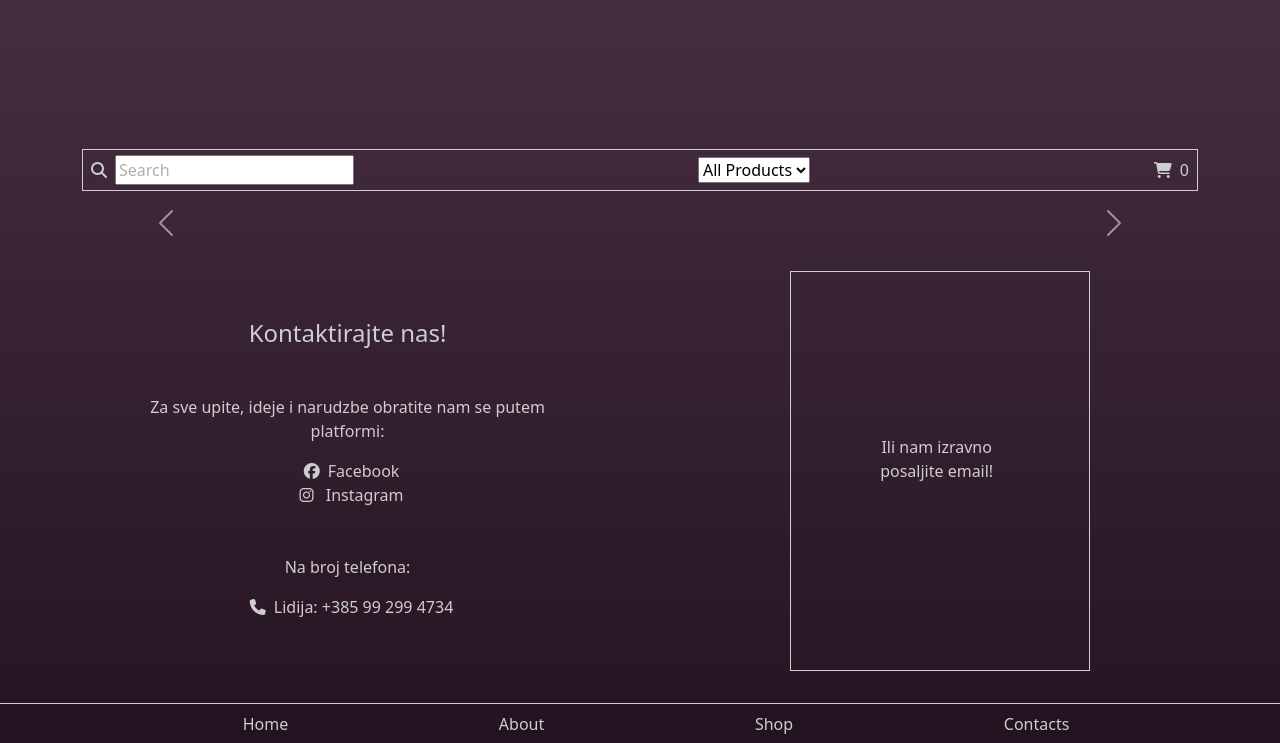
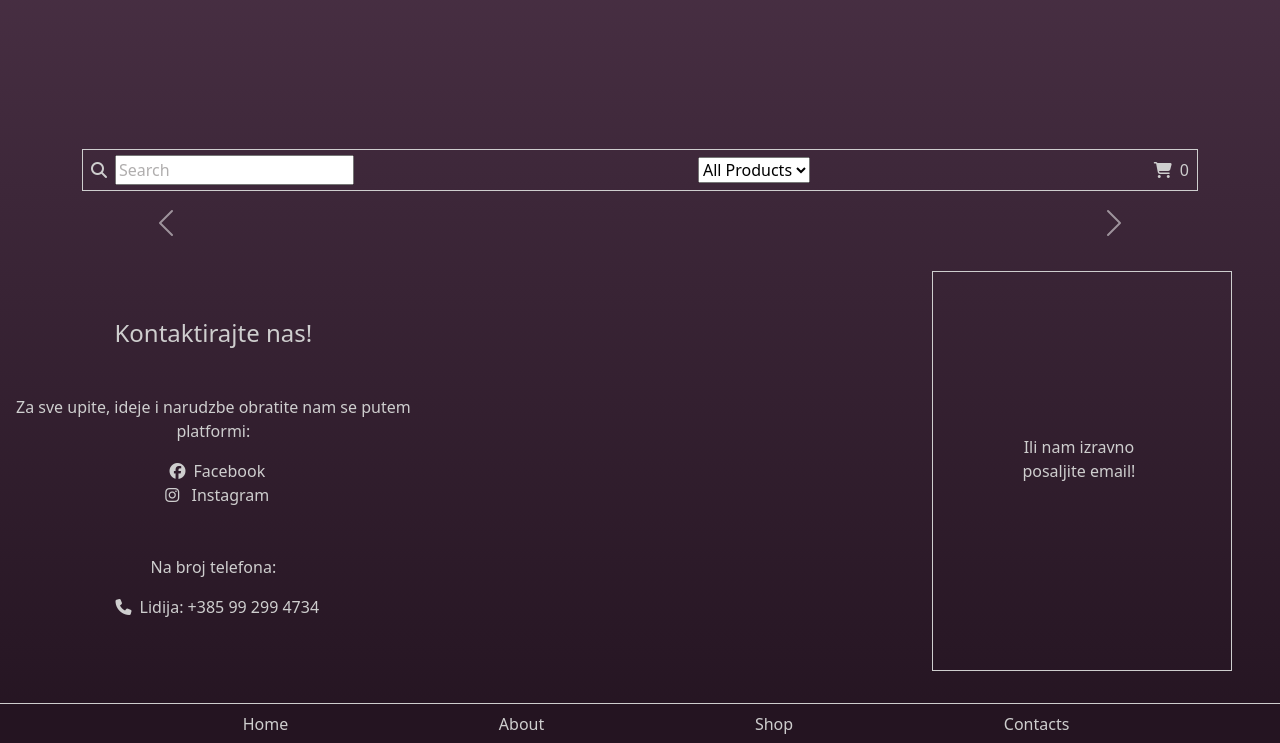
Before and after one commit to lorenaVrb/Candle-Delight, a plain HTML site: page index.html in a window 1280 px wide. Shown: the part 1463-2206 px from the top of the page. Drawn offline with nearby package versions, Linux system fonts and the light colour scheme.

Commit message:
handle overflow

```diff
--- a/index.html
+++ b/index.html
@@ -209,7 +209,7 @@
     </div>
 
     <!--Contacts-->
-    <div class="row contacts justify-content-evenly" id="contacts">
+    <div class="row g-0 contacts justify-content-evenly" id="contacts">
       <div class="col-xs-12 col-sm-4 left">
         <div class="flex-container text-center pt-5">
           <h3 class="contact-sub mt-0 mt-md-5">Kontaktirajte nas!</h3>
@@ -239,7 +239,7 @@
           <a href="tel:+385 99 299 4734">+385 99 299 4734</a>
         </div>
       </div>
-      <div class="card-container col-xs-12 col-sm-4 pt-5 ms-2">
+      <div class="card-container col-xs-12 col-sm-4 pt-5 ms-auto">
         <div class="flip-card ms-auto me-5">
           <div class="flip-card-inner">
             <div class="flip-card-front">
```
